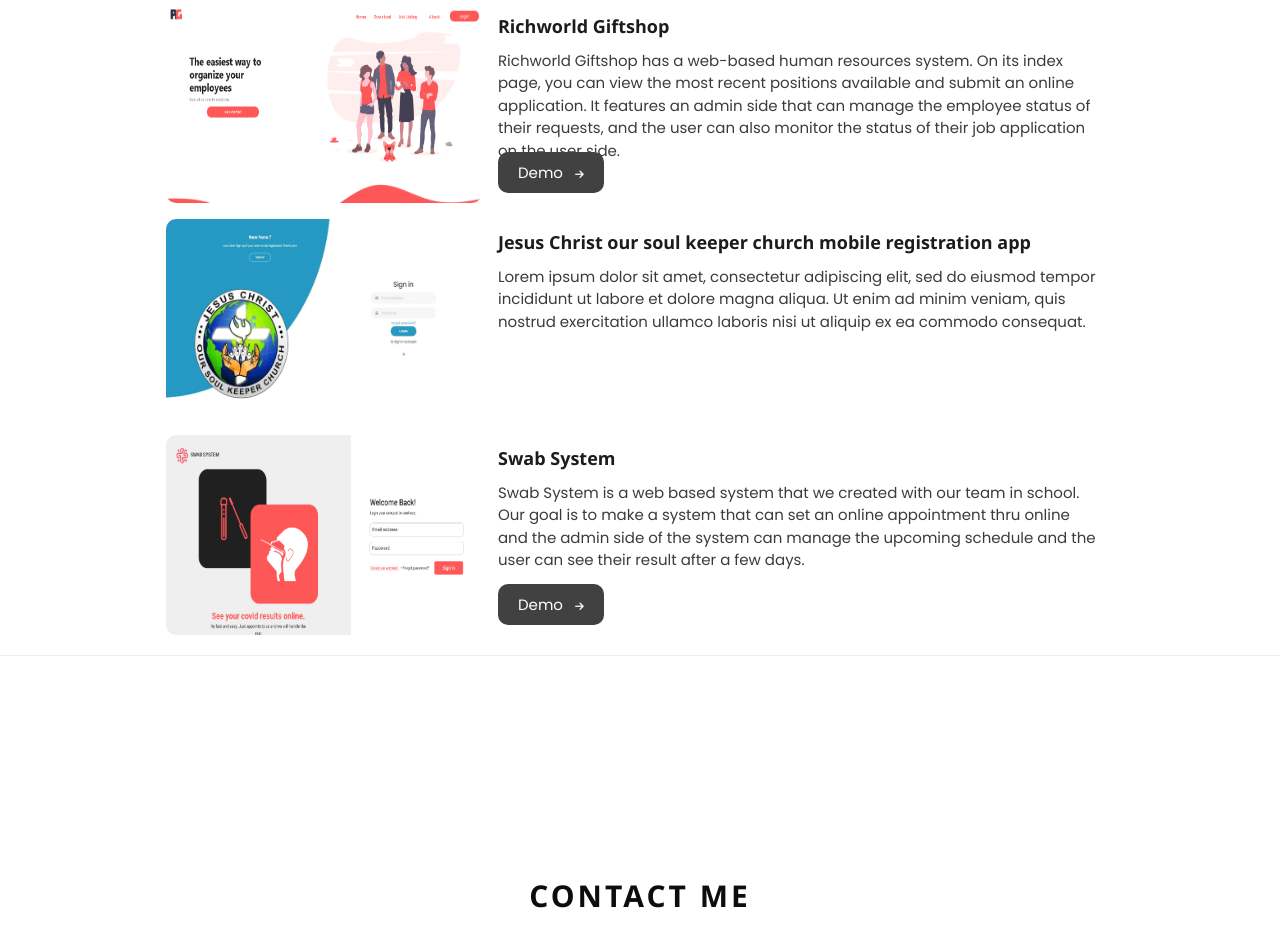
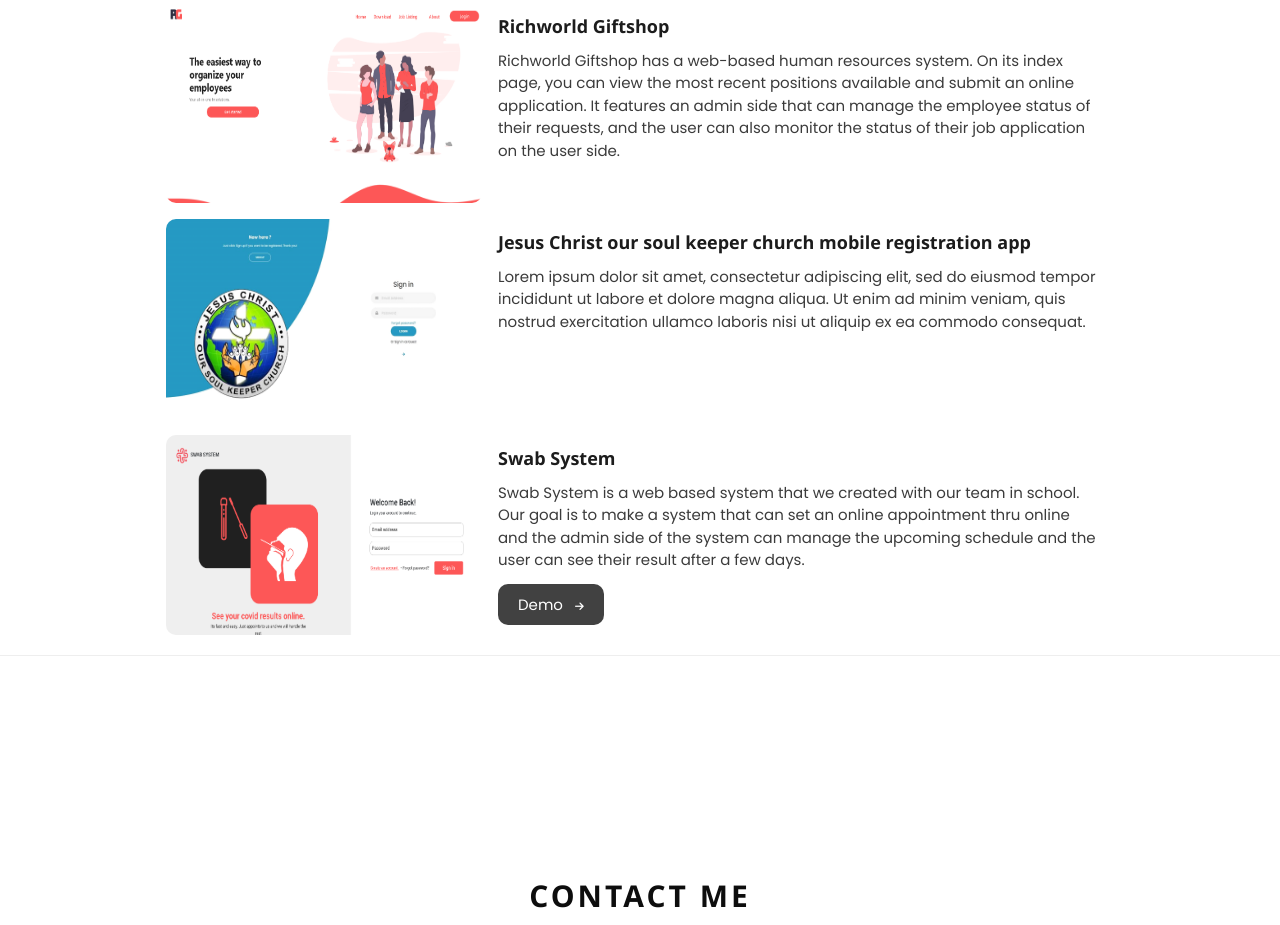
Before and after one commit to justinobsenares/justinobsenares, a plain HTML site: page index.html in a window 1280 px wide. Shown: the part 2164-3089 px from the top of the page. Drawn offline with nearby package versions, Linux system fonts and the light colour scheme.

Commit message:
Updated the new files

```diff
--- a/index.html
+++ b/index.html
@@ -104,7 +104,6 @@
                   <p>
                     Richworld Giftshop has a web-based human resources system. On its index page, you can view the most recent positions available and submit an online application. It features an admin side that can manage the employee status of their requests, and the user can also monitor the status of their job application on the user side.
                   </p>
-                  <a href="http://richworldgiftshop.rf.gd/?i=1" target="_blank" class="ss-btn">Demo &nbsp; <i class='fas fa-arrow-right' style='font-size:10px'></i></a>
                 </div>
 
                 </div>
```
